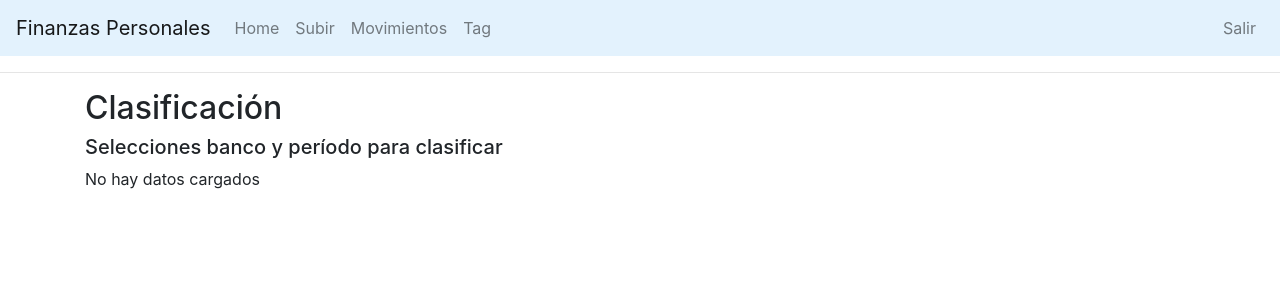
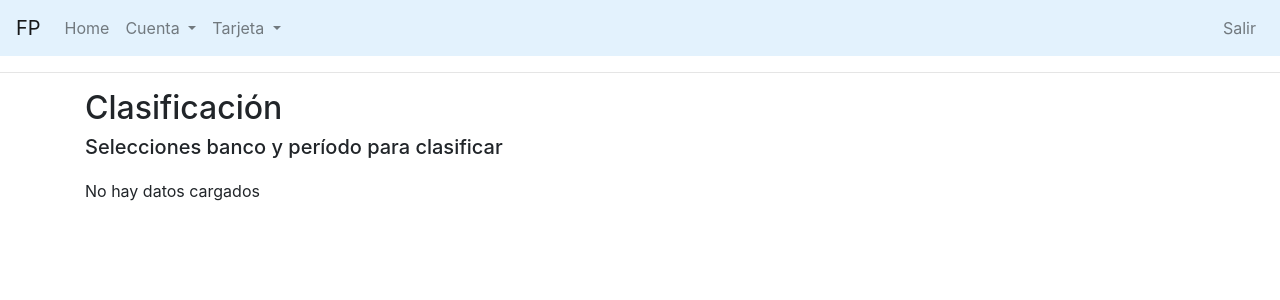
Before and after one commit to guidomitolo/cash_flow, a Flask app: page /tag in a window 1280 px wide. Shown: the top 300 px of the page. Run offline with Flask 2, Linux system fonts and the light colour scheme; the visitor is signed in with stand-in values (Sample User, id 1); parts of the project's set-up code (start-up, migrations or seed data) failed here and were passed over; some libraries are stand-ins or nearby versions.

Commit message:
beta 1.1

```diff
--- a/application/main/helpers.py
+++ b/application/main/helpers.py
@@ -12,7 +12,7 @@ from application.models import Account
 
 def check_db(data_input):
 
-    query = Account.query.all()
+    query = Account.query.filter(Account.user_id == current_user.id).all()
     all_db = [[line.bank, line.account_n, line.timestamp, line.detail ,line.flow, line.bal] for line in query]
 
     data_submitted = []
--- a/application/templates/base.html
+++ b/application/templates/base.html
@@ -11,7 +11,7 @@
             {% endblock %}
             <title>
                 {% block title %}
-                    Flask simple app
+                    Finanzas Personales
                 {% endblock %}
             </title>
         {% endblock %}
@@ -20,7 +20,7 @@
         <div>
             {% block navbar %}
                 <nav class="navbar navbar-expand-md navbar-light" style="background-color: #e3f2fd;">
-                    <a href="/" class="navbar-brand">Finanzas Personales</a>
+                    <a href="/" class="navbar-brand">FP</a>
                     <button class="navbar-toggler" type="button" data-toggle="collapse" data-target="#navbar6">
                         <span class="navbar-toggler-icon"></span>
                     </button>
@@ -30,14 +30,25 @@
                                 <a class="nav-link" href="{{ url_for('index') }}">Home</a>
                             </li>
                             {% if current_user.is_active %}
-                            <li class="nav-item">
-                                <a class="nav-link" href="{{ url_for('main.upload') }}">Subir</a>
+                            <li class="nav-item dropdown">
+                                <a class="nav-link dropdown-toggle" href="#" id="navbarDropdown" role="button" data-toggle="dropdown" aria-haspopup="true" aria-expanded="false">
+                                  Cuenta
+                                </a>
+                                <div class="dropdown-menu" aria-labelledby="navbarDropdown">
+                                    <a class="dropdown-item" href="{{ url_for('main.upload') }}">Cargar</a>
+                                    <a class="dropdown-item" href="{{ url_for('main.flow') }}">Movimientos</a>
+                                    <a class="dropdown-item" href="{{ url_for('main.tag') }}">Tag</a>
+                                </div>
                             </li>
-                            <li class="nav-item">
-                                <a class="nav-link" href="{{ url_for('main.flow') }}">Movimientos</a>
-                            </li>
-                            <li class="nav-item">
-                                <a class="nav-link" href="{{ url_for('main.tag') }}">Tag</a>
+                            <li class="nav-item dropdown">
+                                <a class="nav-link dropdown-toggle" href="#" id="navbarDropdown" role="button" data-toggle="dropdown" aria-haspopup="true" aria-expanded="false">
+                                  Tarjeta
+                                </a>
+                                <div class="dropdown-menu" aria-labelledby="navbarDropdown">
+                                  <a class="dropdown-item" href="#">Cargar</a>
+                                  <a class="dropdown-item" href="#">Gastos</a>
+                                  <a class="dropdown-item" href="#">Tag</a>
+                                </div>
                             </li>
                             {% endif %}
                         </ul>
--- a/application/templates/index.html
+++ b/application/templates/index.html
@@ -3,7 +3,7 @@
 {% block content %}
 <div class="row">
     <div class="col-md-8">
-        <h2>Bienvenido {{ current_user.username }}!</h2>
+        <h2>Bienvenido {{ current_user.username }} a Finanzas Personales!</h2>
         <p>Aquí podrás visualizar y controlar tus gastos de un modo más eficiente y productivo.</p>
     </div>
     <div class="col-md-4">
@@ -15,13 +15,13 @@
                 <ul class="list-group">
                     {% for bank in banks %}
                     <li class="list-group-item list-group-item-light">
-                        <p style="display: inline;"><b>{{ bank.bank }}</b></p>
+                        <p style="display: block;"><b>{{ bank.bank }}</b></p>
+                        <p style="display: inline;">{{ bank.account_n }}</p>
                         {% if last[bank.bank] > 0 %}
                         <p style="display: inline; float: right; color: green;">ARS {{ last[bank.bank] }}</p>
                         {% else %}
                         <p style="display: inline; float: right; color: red;">ARS {{ last[bank.bank] }}</p>
                         {% endif %}
-                        <p>{{ bank.account_n }}</p>
                         </p>
                     </li>
                     {% endfor %}
--- a/application/templates/main/flow.html
+++ b/application/templates/main/flow.html
@@ -2,7 +2,7 @@
 
 {% block content %}
     <h2>Movimientos</h2>
-    <h5>Selecciones banco y período</h5>
+    <h5 style="margin-bottom: 20px;">Selecciones banco y período</h5>
     {% if banks %}
     <div class="col-8">
         <form action="" method="post">
--- a/application/templates/main/tag_table.html
+++ b/application/templates/main/tag_table.html
@@ -2,7 +2,7 @@
 
 {% block table %}
     <h2>Clasificación</h2>
-    <h5>Selecciones banco y período para clasificar</h5>
+    <h5 style="margin-bottom: 20px;">Selecciones banco y período para clasificar</h5>
     {% if banks %}
     <div class="col-8">
         <form action="" method="post">
```
Also changed, not shown: requirements.txt (deleted, +0 -112 lines), 3 other files.
